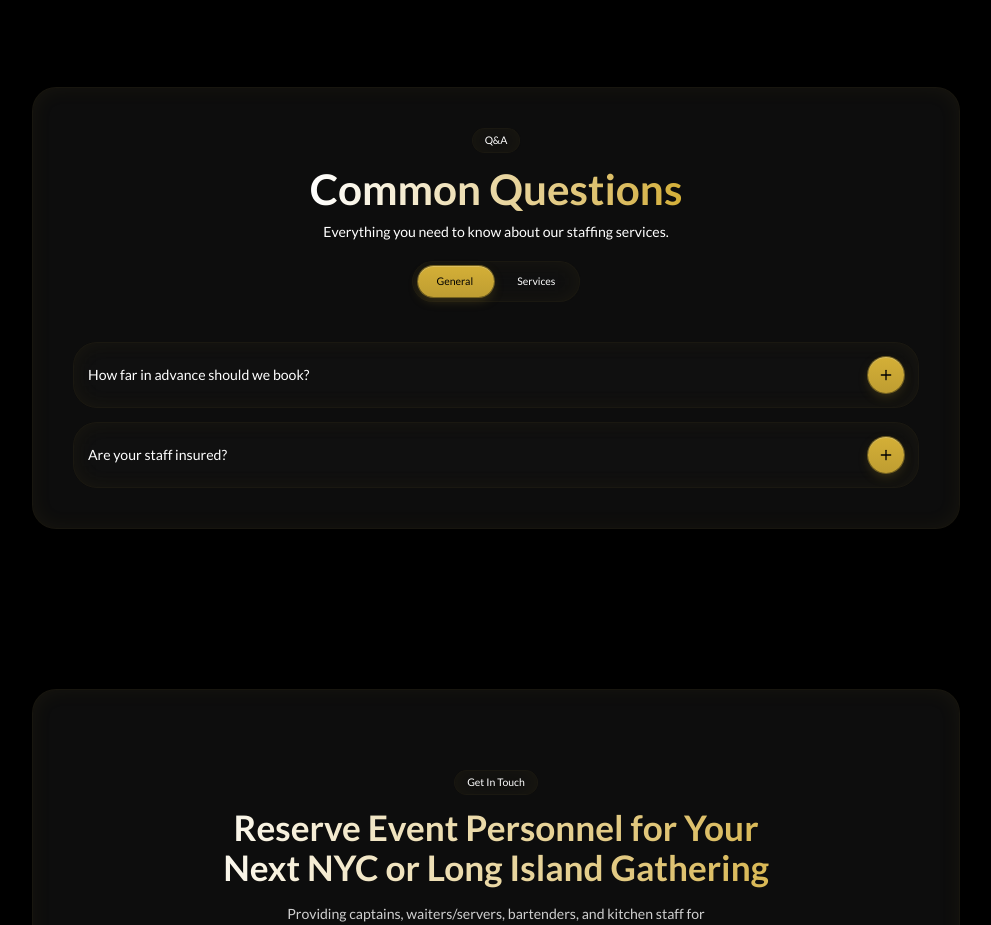
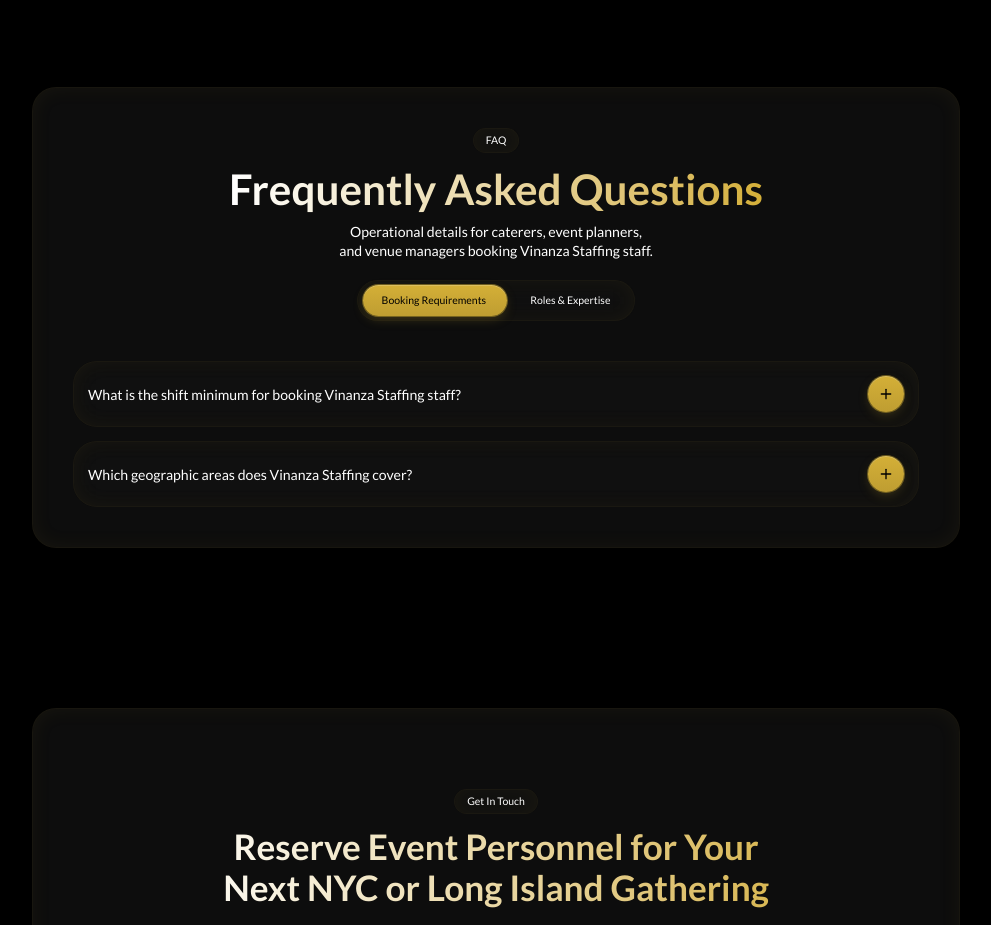
Before and after one commit to dmytro-webild/b9844894-9658-494c-a24e-b5111285fb6b, a React (Vite) app: page / in a window 1280 px wide. Shown: the part 4120-5045 px from the top of the page, without its empty margins (144-1135 px from the left). Built offline with nearby package versions, Linux system fonts and the light colour scheme; a web font is replaced by a local one.

Commit message:
Update src/pages/HomePage/sections/Faq.tsx

```diff
--- a/src/pages/HomePage/sections/Faq.tsx
+++ b/src/pages/HomePage/sections/Faq.tsx
@@ -1,25 +1,49 @@
-// AUTO-GENERATED by per-section-migrate. Edit freely — Bob will treat this
-// file as the canonical source for the "faq" section.
-
-import React from 'react';
 import FaqTabbedAccordion from '@/components/sections/faq/FaqTabbedAccordion';
 import SectionErrorBoundary from "@/components/ui/SectionErrorBoundary";
 
 export default function FaqSection(): React.JSX.Element {
   return (
     <div id="faq" data-section="faq">
-        <SectionErrorBoundary name="faq">
-              <FaqTabbedAccordion
-          tag="Q&A"
-          title="Common Questions"
-          description="Everything you need to know about our staffing services."
+      <SectionErrorBoundary name="faq">
+        <FaqTabbedAccordion
+          tag="FAQ"
+          title="Frequently Asked Questions"
+          description="Operational details for caterers, event planners, and venue managers booking Vinanza Staffing staff."
           categories={[
-            { name: "General", items: [{ question: "How far in advance should we book?", answer: "We recommend 2 weeks, but can handle urgent requests." }, { question: "Are your staff insured?", answer: "Yes, all staff are fully covered." }] },
-            { name: "Services", items: [{ question: "What types of events do you staff?", answer: "Corporate, private, wedding, and large conferences." }] },
+            {
+              name: "Booking Requirements",
+              items: [
+                {
+                  question: "What is the shift minimum for booking Vinanza Staffing staff?",
+                  answer: "We require a 6-hour minimum shift per staff member across all bookings in New York City and Long Island. This ensures full pre-event preparation and shift consistency."
+                },
+                {
+                  question: "Which geographic areas does Vinanza Staffing cover?",
+                  answer: "We provide event personnel throughout all five boroughs of New York City (Manhattan, Brooklyn, Queens, Bronx, Staten Island) and across Long Island (Nassau and Suffolk counties)."
+                }
+              ]
+            },
+            {
+              name: "Roles & Expertise",
+              items: [
+                {
+                  question: "What staffing roles do you supply?",
+                  answer: "We supply professional waiters/servers, bartenders, kitchen staff, and seasoned captains who lead crews on-site during your event."
+                },
+                {
+                  question: "Do you have experience working with kosher caterers?",
+                  answer: "Yes. Our team is well-versed in working alongside specialized caterers, including kosher caterers, adhering strictly to kitchen protocols and event standards."
+                },
+                {
+                  question: "How are on-site crews managed during an event?",
+                  answer: "Every shift includes a designated Vinanza Staffing captain who leads the crew on-site, serving as the central contact for the planner or catering manager."
+                }
+              ]
+            }
           ]}
           textAnimation="slide-up"
         />
-        </SectionErrorBoundary>
-      </div>
+      </SectionErrorBoundary>
+    </div>
   );
 }
```
